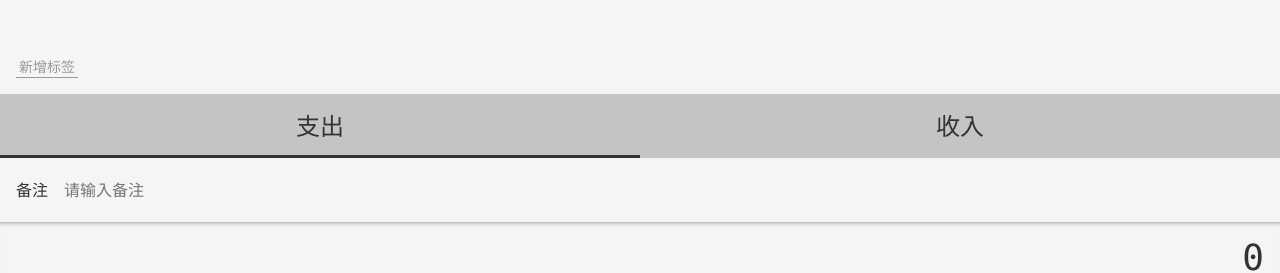
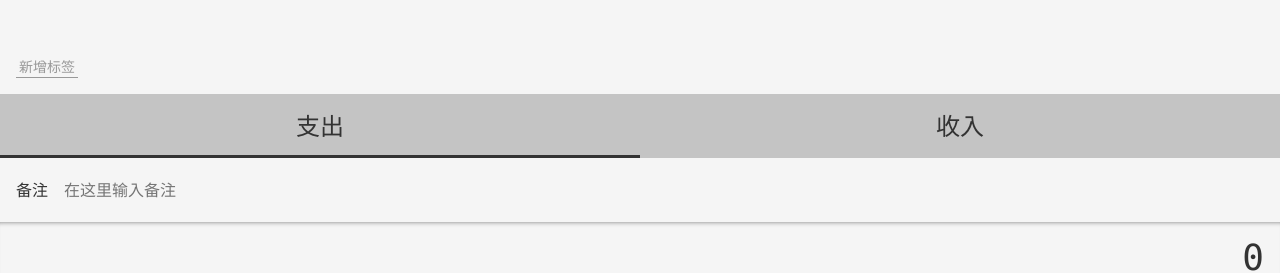
Before and after one commit to youranjianmuchang/morney, a Vue app: page /#/ in a window 1280 px wide. Shown: the part 196-469 px from the top of the page. Built offline with nearby package versions, Linux system fonts and the light colour scheme.

Commit message:
改造Note.vue ，使其成为通用组件

```diff
--- a/src/components/Layout.vue
+++ b/src/components/Layout.vue
@@ -1,5 +1,5 @@
 <template>
-  <div class="layout-wrapper">
+  <div class="layout-wrapper" :class="classPrefix && `${classPrefix}-wrapper`">
     <div class="content" :class="classPrefix && `${classPrefix}-content`">
       <slot />
     </div>
--- a/src/components/Money/Notes.vue
+++ b/src/components/Money/Notes.vue
@@ -1,8 +1,8 @@
 <template>
   <div>
     <label class="notes">
-      <span class="name">备注</span>
-      <input type="text" placeholder="请输入备注" v-model="value" />
+      <span class="name">{{filedName}}</span>
+      <input type="text" :placeholder="placeholderText" v-model="value" />
     </label>
   </div>
 </template>
@@ -14,6 +14,8 @@ import { Component, Prop, Watch } from "vue-property-decorator";
 @Component
 export default class Notes extends Vue {
   @Prop(String) notes: string | undefined;
+  @Prop({ required: true }) filedName!: string;
+  @Prop() placeholderText!: string;
   value = this.notes;
 
   @Watch("value")
--- a/src/views/EditLabel.vue
+++ b/src/views/EditLabel.vue
@@ -1,14 +1,24 @@
 <template>
-  <div>编辑标签</div>
+  <Layout class-prefix="editLabel">
+    <div>
+      <Icons name="left" />
+      <span>编辑标签</span>
+    </div>
+    <Notes filed-name="标签名" placeholderText="输入新的标签名" :notes.sync="notes" />
+  </Layout>
 </template>
 
 <script lang="ts">
+import Notes from "@/components/Money/Notes.vue";
 import Vue from "vue";
 import { Component } from "vue-property-decorator";
 import { tagListModel } from "@/models/tagListModel";
 
-@Component
+@Component({
+  components: { Notes }
+})
 export default class EditLabel extends Vue {
+  notes = "";
   created() {
     const id = this.$route.params.id;
     tagListModel.fetch();
--- a/src/views/Money.vue
+++ b/src/views/Money.vue
@@ -1,7 +1,7 @@
 <template>
   <Layout class-prefix="money">
     <NumberPad :initOutput.sync="record.amount" @submit="saveRecord" />
-    <Notes :notes.sync="record.notes" />
+    <Notes filed-name="备注" placeholderText="在这里输入备注" :notes.sync="record.notes" />
     <Types :xxx="123" :type.sync="record.type" />
     <Tags :data-source.sync="tags" :currentTags.sync="record.currentTags" />
   </Layout>
```
Also changed, not shown: src/assets/icons/left.svg (added).
